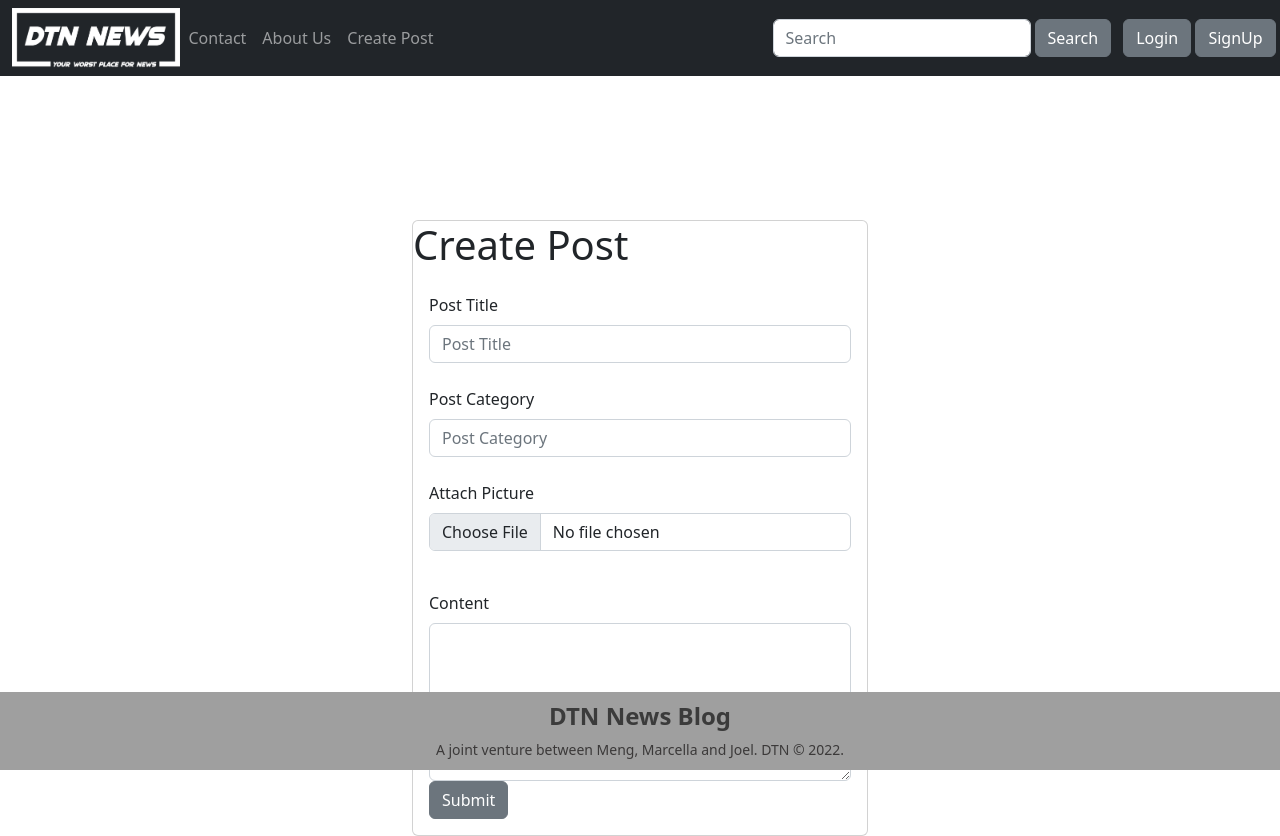
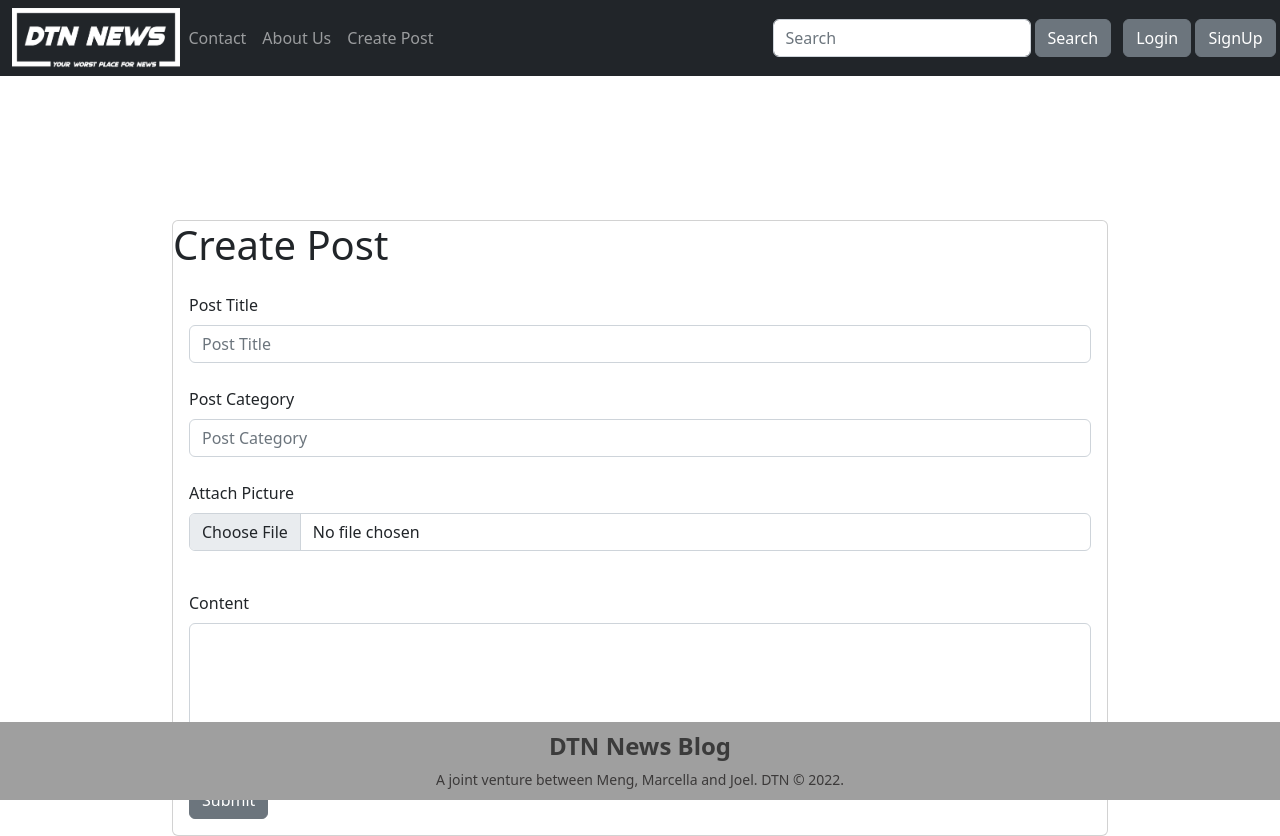
Before and after one commit to curlerhaus/DTNS_News_Blog, a React (Create React App) app in the folder client/: page /createpost in a window 1280 px wide. Built offline with nearby package versions, Linux system fonts and the light colour scheme.

Commit message:
update routes

```diff
--- a/client/src/components/createpost.js
+++ b/client/src/components/createpost.js
@@ -9,7 +9,7 @@ export default function CreatePost() {
   return (
     <>
       <TopNavBar />
-      <Container style={{ width: "30rem" }}>
+      <Container style={{ width: "60rem" }}>
         <Card style={{ top: "9rem" }}>
           <h1>Create Post</h1>
           <Card.Body>
--- a/client/src/components/footer.css
+++ b/client/src/components/footer.css
@@ -5,7 +5,7 @@
     text-align: center;
     font-size: 14px;
     color: rgb(59, 57, 57);
-    position: relative;
+    position: absolute;
     left: 0;
     bottom: 0;
     width: 100%;
```
